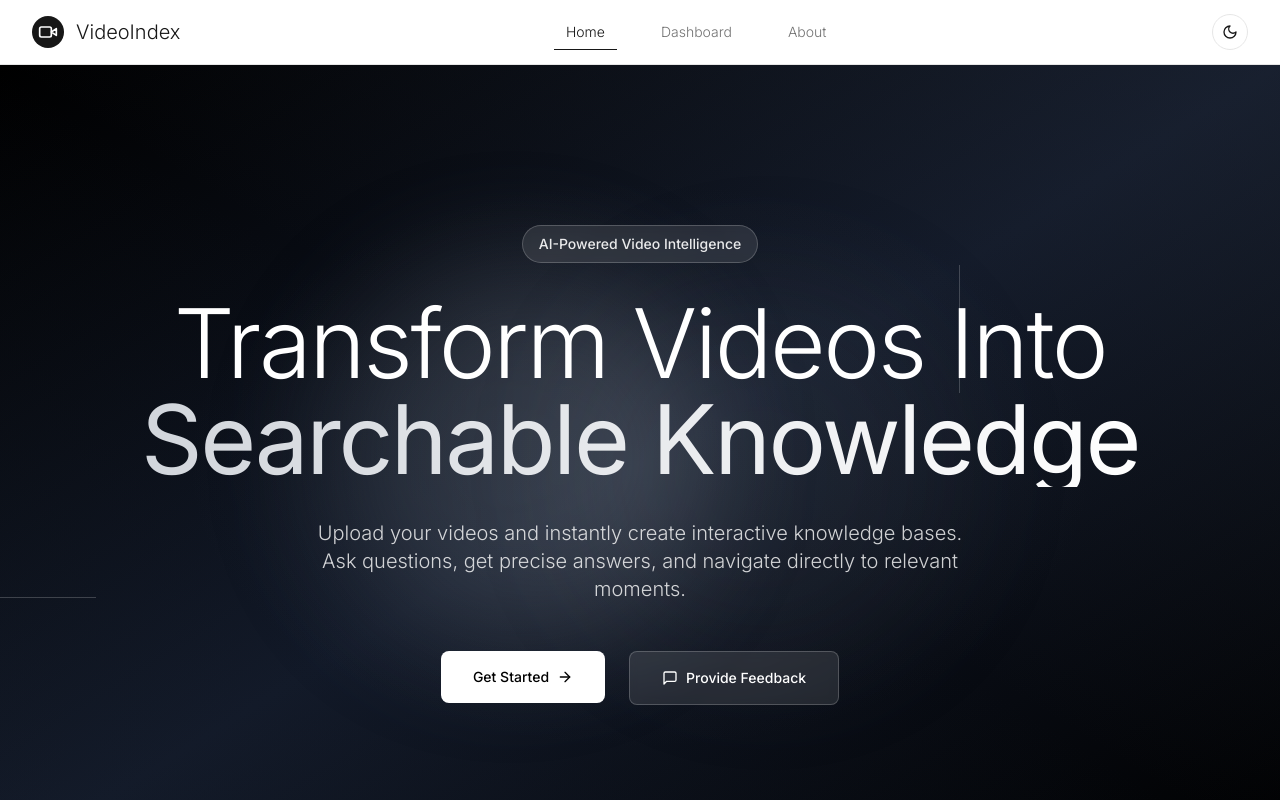
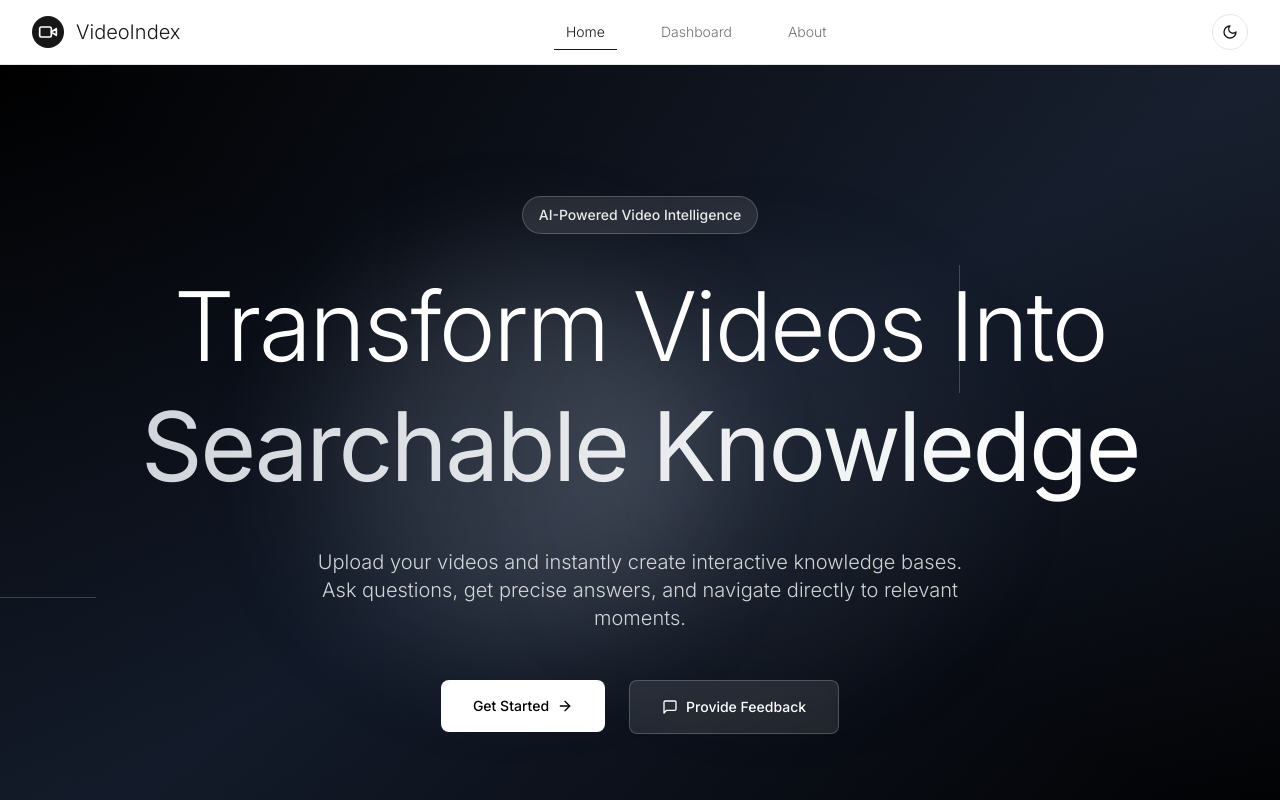
Before and after one commit to mmaazkhanhere/recall-frontend-bolt, a React (Vite) app: page / in a window 1280 px wide. Shown: the top 800 px of the page. Built offline with nearby package versions, Linux system fonts and the light colour scheme.

Commit message:
Fix Gradient Text Truncation

```diff
--- a/src/components/home/HeroSection.tsx
+++ b/src/components/home/HeroSection.tsx
@@ -53,11 +53,21 @@ const HeroSection: React.FC = () => {
                 </div>
               </div>
 
-              {/* Heading - Split into two lines */}
-              <h1 className="mb-8 text-5xl font-light tracking-tight text-white sm:text-6xl lg:text-7xl xl:text-8xl leading-tight">
-                <span className="block">Transform Videos Into</span>
-                <span className="block font-normal bg-gradient-to-r from-gray-300 to-white bg-clip-text text-transparent">
-                  Searchable Knowledge
+              {/* Heading - Split into two lines with proper gradient handling */}
+              <h1 className="mb-8 text-5xl font-light tracking-tight text-white sm:text-6xl lg:text-7xl xl:text-8xl">
+                <span className="block leading-tight">Transform Videos Into</span>
+                <span className="block font-normal leading-tight relative">
+                  <span
+                    className="bg-gradient-to-r from-gray-300 to-white bg-clip-text text-transparent"
+                    style={{
+                      WebkitBackgroundClip: 'text',
+                      WebkitTextFillColor: 'transparent',
+                      paddingBottom: '0.1em',
+                      display: 'inline-block'
+                    }}
+                  >
+                    Searchable Knowledge
+                  </span>
                 </span>
               </h1>
 
```
